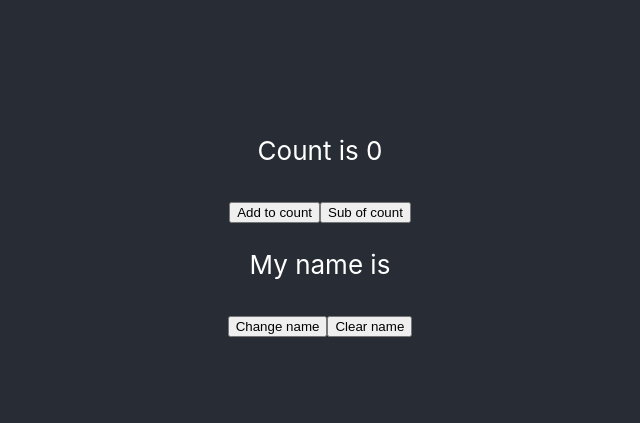
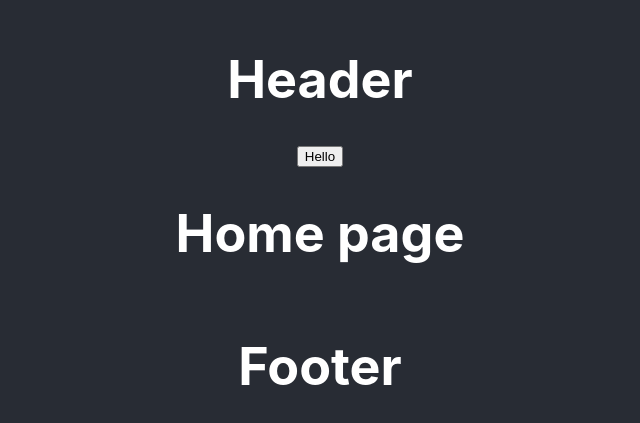
Before and after one commit to ha1999/frontend-blog-programming, a React (Create React App) app: page / in a window 1280 px wide. Shown: the part 177-600 px from the top of the page, without its empty margins (320-960 px from the left). Built offline with nearby package versions, Linux system fonts and the light colour scheme.

Commit message:
Add sass and react-bootstrap to project

```diff
--- a/src/App.css
+++ /dev/null
@@ -1,38 +0,0 @@
-.App {
-  text-align: center;
-}
-
-.App-logo {
-  height: 40vmin;
-  pointer-events: none;
-}
-
-@media (prefers-reduced-motion: no-preference) {
-  .App-logo {
-    animation: App-logo-spin infinite 20s linear;
-  }
-}
-
-.App-header {
-  background-color: #282c34;
-  min-height: 100vh;
-  display: flex;
-  flex-direction: column;
-  align-items: center;
-  justify-content: center;
-  font-size: calc(10px + 2vmin);
-  color: white;
-}
-
-.App-link {
-  color: #61dafb;
-}
-
-@keyframes App-logo-spin {
-  from {
-    transform: rotate(0deg);
-  }
-  to {
-    transform: rotate(360deg);
-  }
-}
--- /dev/null
+++ b/src/App.scss
@@ -0,0 +1,13 @@
+.App {
+  text-align: center;
+  .App-header {
+    background-color: #282c34;
+    min-height: 100vh;
+    display: flex;
+    flex-direction: column;
+    align-items: center;
+    justify-content: center;
+    font-size: calc(10px + 2vmin);
+    color: white;
+  }
+}
--- a/src/App.tsx
+++ b/src/App.tsx
@@ -1,12 +1,10 @@
-import './App.css'
-import FakeComponents from './core/store/fake/FakeComponent'
-import UsersComponents from './core/store/users/UsersComponent'
+import './App.scss'
+import AppRoute from './core/router'
 function App() {
   return (
     <div className="App">
       <header className="App-header">
-        <FakeComponents />
-        <UsersComponents />
+        <AppRoute />
       </header>
     </div>
   )
--- /dev/null
+++ b/src/core/components/common/Footer.tsx
@@ -0,0 +1,5 @@
+function Footer(){
+    return <h1>Footer</h1>
+}
+
+export default Footer
--- /dev/null
+++ b/src/core/components/common/Header.tsx
@@ -0,0 +1,4 @@
+function Header(){
+    return <h1>Header</h1>
+}
+export default Header
--- /dev/null
+++ b/src/core/pages/Blog/index.tsx
@@ -0,0 +1,10 @@
+import Layout from '../Layout'
+function Blog(){
+    return (
+    <Layout>
+        <h1>Blog page</h1>
+    </Layout>
+    )
+}
+
+export default Blog
--- /dev/null
+++ b/src/core/pages/Home/index.tsx
@@ -0,0 +1,14 @@
+import { Button } from 'react-bootstrap';
+import Layout from '../Layout'
+function Home(){
+    return (
+    <Layout>
+        <>
+        <Button>Hello</Button>
+        <h1>Home page</h1>
+        </>
+    </Layout>
+    )
+}
+
+export default Home
--- /dev/null
+++ b/src/core/pages/Layout.tsx
@@ -0,0 +1,14 @@
+import Header from '../components/common/Header'
+import Footer from '../components/common/Footer'
+type ChildrenComponent = {
+    children: React.ReactNode
+}
+function Layout({ children }: ChildrenComponent) {
+    return <>
+        <Header />
+        {children}
+        <Footer />
+    </>
+}
+
+export default Layout
--- /dev/null
+++ b/src/core/pages/Profile/index.tsx
@@ -0,0 +1,10 @@
+import Layout from '../Layout'
+function Profile(){
+    return (
+    <Layout>
+        <h1>Profile page</h1>
+    </Layout>
+    )
+}
+
+export default Profile
--- /dev/null
+++ b/src/core/router/index.tsx
@@ -0,0 +1,25 @@
+import {
+    BrowserRouter as Router,
+    Switch,
+    Route
+} from 'react-router-dom'
+import Home from '../pages/Home'
+import Profile from '../pages/Profile'
+import Blog from '../pages/Blog'
+function AppRoute() {
+    return <Router>
+        <Switch>
+            <Route exact path="/">
+                <Home />
+            </Route>
+            <Route path="/blog">
+                <Blog />
+            </Route>
+            <Route path="profile">
+                <Profile />
+            </Route>
+        </Switch>
+    </Router>
+}
+
+export default AppRoute
--- a/src/core/store/users/UsersComponent.tsx
+++ b/src/core/store/users/UsersComponent.tsx
@@ -5,7 +5,7 @@ function UsersComponent(){
     const dispatch = useDispatch()
     const name = useSelector(getName)
     const changeName = useCallback(()=>{
-        dispatch({type: 'CHANGE_NAME', payload: new Date().toLocaleDateString()})
+        dispatch({type: 'CHANGE_NAME', payload: new Date().getTime().toString()})
     },[dispatch])
     const clearName = useCallback(()=>{
         dispatch({type: 'CLEAR_NAME'})
```
Also changed, not shown: package.json (+7 -2 lines), 1 other file (tests, documents, lock files or other folders).
